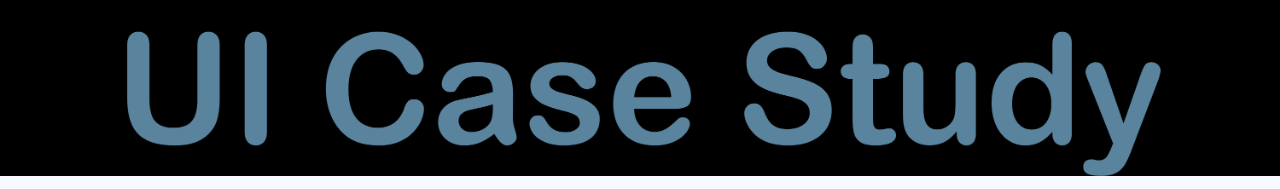
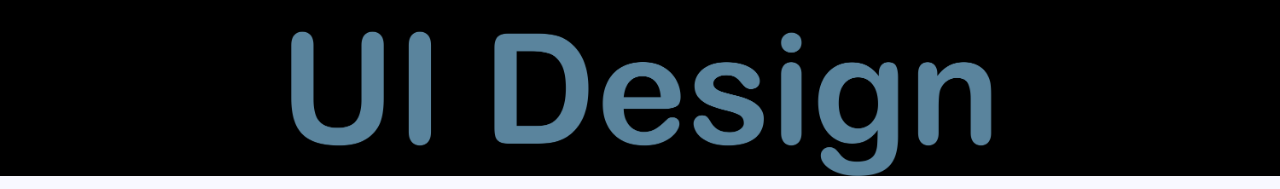
Before and after one commit to ImSmorgas/ThomasGoodpasture, a plain HTML site: page p-chattanooga.html in a window 1280 px wide. Shown: the part 586-775 px from the top of the page. Drawn offline with nearby package versions, Linux system fonts and the light colour scheme.

Commit message:
add photo

```diff
--- a/p-chattanooga.html
+++ b/p-chattanooga.html
@@ -69,7 +69,7 @@
         <!-- Jumbotron -->
         <div class="jumbotron bg-glass-chattanooga">
             <img src="images/dmt-chatt.png" class="w-50 d-block mx-auto pt-5" style="min-width: 300px;" alt="">
-            <img src="images/ui-case-study.png" class="w-100" alt="">
+            <img src="images/ui-design.png" class="w-100" alt="">
         </div>
         <!-- Overview -->
         <div class="container">
```
Also changed, not shown: images/ui-design.png (added).
